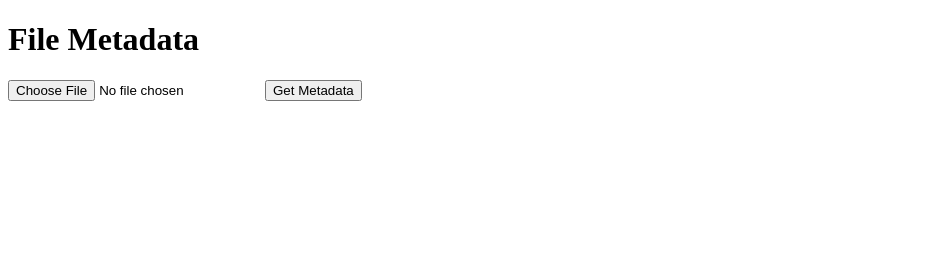
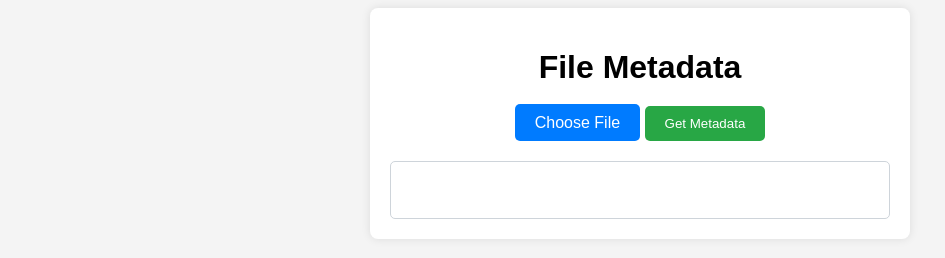
Before and after one commit to DeekshithSH/FileInfo, a plain HTML site: page MediaInfo/static/index.html in a window 1280 px wide. Shown: the whole page, without its empty margins (0-945 px from the left). Drawn offline with Linux system fonts and the light colour scheme.

Commit message:
added css

```diff
--- a/MediaInfo/static/index.html
+++ b/MediaInfo/static/index.html
@@ -4,14 +4,81 @@
 <meta charset="UTF-8">
 <meta name="viewport" content="width=device-width, initial-scale=1.0">
 <title>Upload File</title>
+<style>
+
+body {
+  font-family: Arial, sans-serif;
+  background-color: #f4f4f4;
+}
+
+.container {
+  max-width: 500px;
+  margin: 0 auto;
+  padding: 20px;
+  background-color: #fff;
+  border-radius: 8px;
+  box-shadow: 0 0 10px rgba(0, 0, 0, 0.1);
+}
+
+h1 {
+  text-align: center;
+  margin-bottom: 20px;
+}
+
+form {
+  text-align: center;
+}
+
+input[type="file"] {
+  display: none;
+}
+
+label {
+  background-color: #007bff;
+  color: #fff;
+  padding: 10px 20px;
+  border-radius: 5px;
+  cursor: pointer;
+}
+
+label:hover {
+  background-color: #0056b3;
+}
+
+#filediv {
+  margin-top: 20px;
+  text-align: left;
+  padding: 20px;
+  border: 1px solid #ced4da; /* Add border */
+  border-radius: 5px; /* Add border radius */
+}
+
+button[type="button"] {
+  background-color: #28a745;
+  color: #fff;
+  padding: 10px 20px;
+  border: none;
+  border-radius: 5px;
+  cursor: pointer;
+  transition: background-color 0.3s ease;
+}
+
+button[type="button"]:hover {
+  background-color: #218838;
+}
+
+</style>
 </head>
 <body>
+<div class="container">
   <h1>File Metadata</h1>
   <form id="uploadForm">
+    <label for="fileInput">Choose File</label>
     <input type="file" id="fileInput" name="file">
     <button type="button" onclick="uploadFile()">Get Metadata</button>
   </form>
   <div id="filediv"><p id="filedata"></p></div>
+</div>
 <script>
 function uploadFile() {
   const fileInput = document.getElementById('fileInput');
```
Lines whose indentation alone changed are shown as unchanged.
